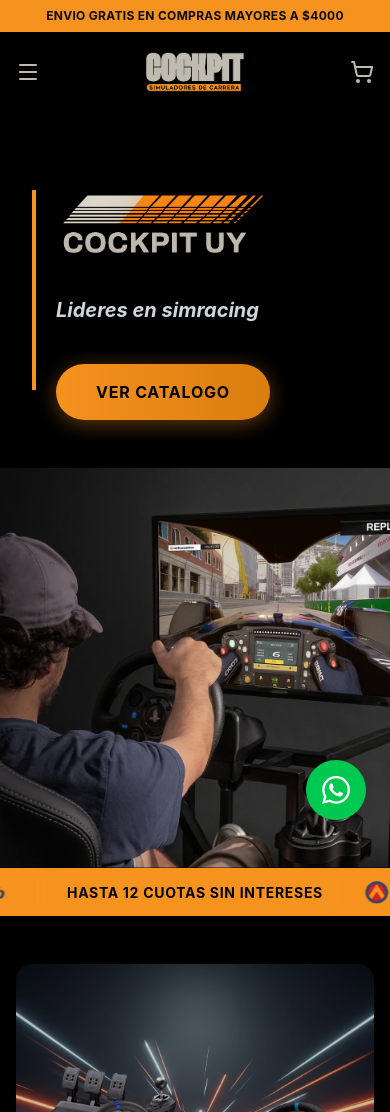
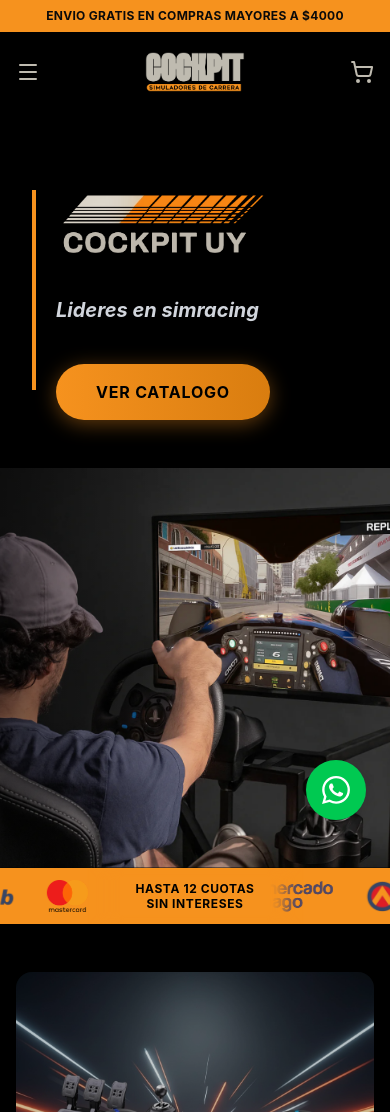
Before and after one commit to Karaba21/Cockpit, a Next.js app: page / in a window 390 px wide. Shown: the top 1112 px of the page. Built offline with nearby package versions, Linux system fonts and the light colour scheme; no server answers.

Commit message:
fix payment carousel

```diff
--- a/src/components/home/PaymentCarousel.tsx
+++ b/src/components/home/PaymentCarousel.tsx
@@ -15,8 +15,8 @@
         <div className="w-full bg-primary overflow-hidden py-3 relative z-20">
             {/* Text Overlay */}
             <div className="absolute top-1/2 left-1/2 transform -translate-x-1/2 -translate-y-1/2 z-30 bg-primary px-4 py-1 shadow-[0_0_15px_15px_rgba(246,146,30,1)]">
-                <span className="text-negro font-bold text-sm md:text-base whitespace-nowrap uppercase tracking-wider">
-                    Hasta 12 cuotas sin intereses
+                <span className="block md:inline text-negro font-bold text-xs md:text-base text-center uppercase tracking-wider leading-tight">
+                    Hasta 12 cuotas <br className="md:hidden" /> sin intereses
                 </span>
             </div>
 
@@ -24,21 +24,21 @@
             <div className="flex w-max animate-scroll-infinite">
                 {/* First set */}
                 {longSet.map((img, index) => (
-                    <div key={`set1-${index}`} className="flex items-center justify-center mx-6 md:mx-10 select-none opacity-80">
+                    <div key={`set1-${index}`} className="flex items-center justify-center mx-4 md:mx-10 select-none opacity-80">
                         <img
                             src={img.src}
                             alt={img.alt}
-                            className="h-6 md:h-8 w-auto object-contain"
+                            className="h-8 md:h-9 w-auto object-contain"
                         />
                     </div>
                 ))}
                 {/* Second set (duplicate for looping) */}
                 {longSet.map((img, index) => (
-                    <div key={`set2-${index}`} className="flex items-center justify-center mx-6 md:mx-10 select-none opacity-80">
+                    <div key={`set2-${index}`} className="flex items-center justify-center mx-4 md:mx-10 select-none opacity-80">
                         <img
                             src={img.src}
                             alt={img.alt}
-                            className="h-6 md:h-8 w-auto object-contain"
+                            className="h-8 md:h-9 w-auto object-contain"
                         />
                     </div>
                 ))}
```
